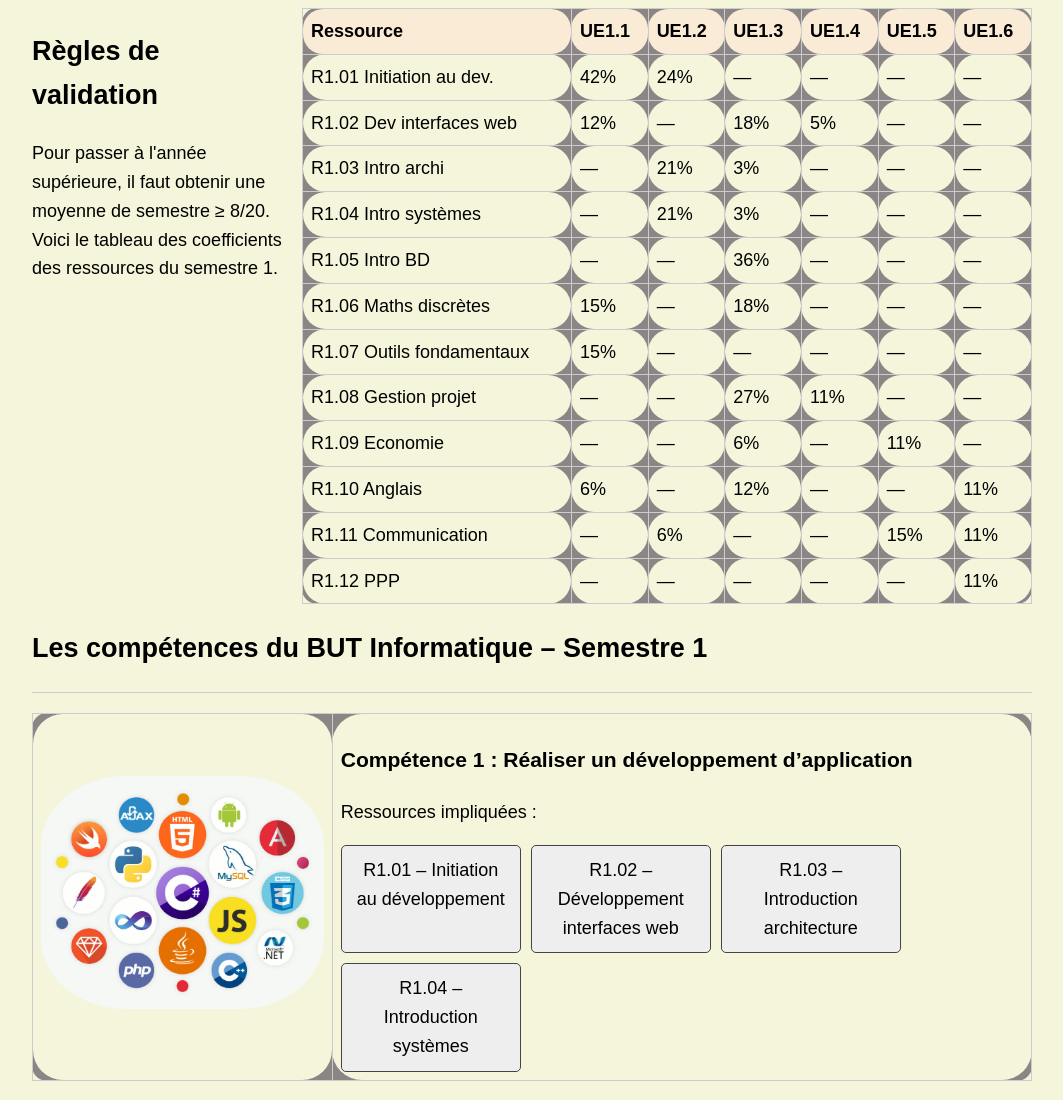
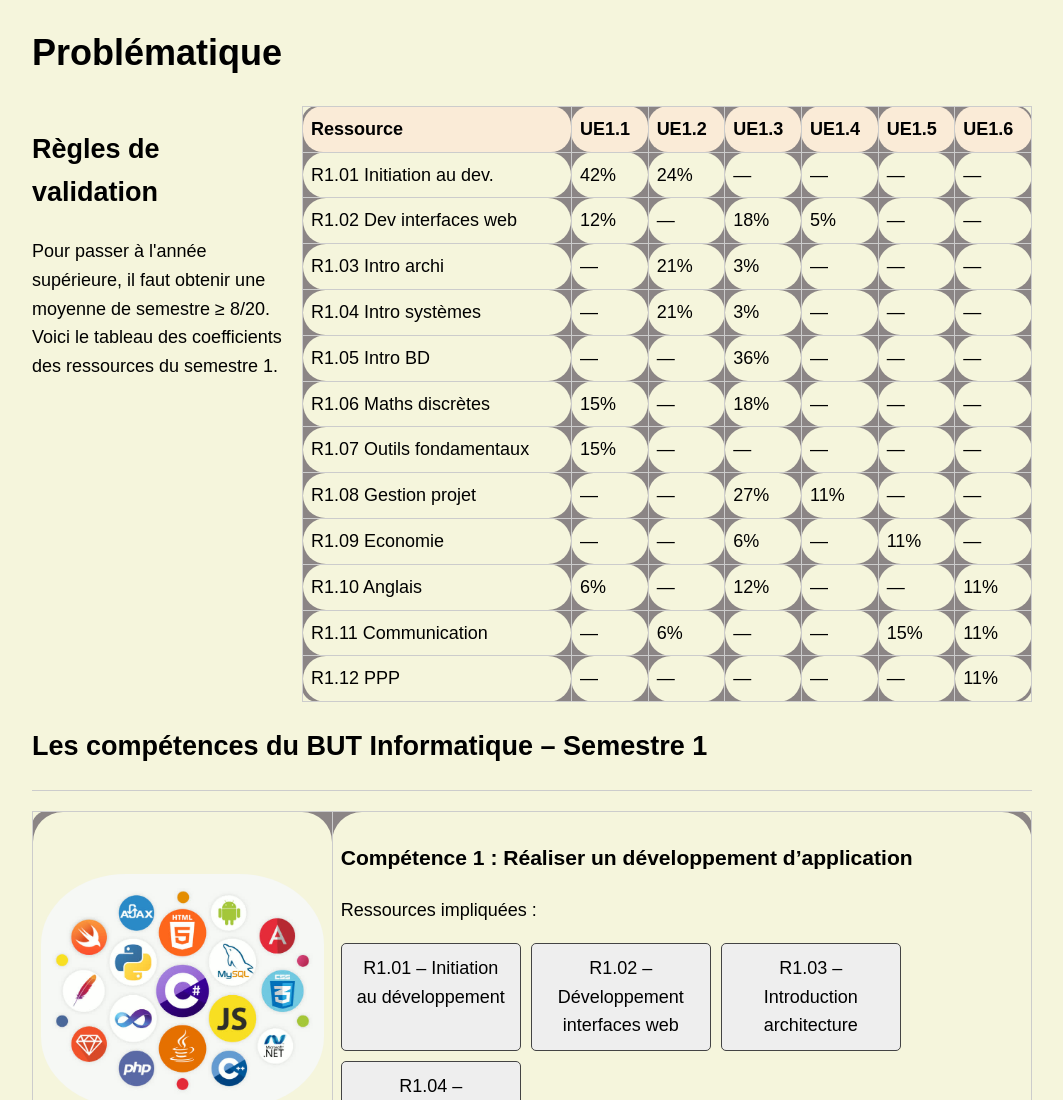
Before and after one commit to LucasV727/r1.02-miniprojet, a plain HTML site: page PrésentationBUT.html in a window 1280 px wide. Shown: the top 1100 px of the page, without its empty margins (108-1171 px from the left). Drawn offline with Linux system fonts and the light colour scheme.

Commit message:
scale thing

```diff
--- a/PrésentationBUT.html
+++ b/PrésentationBUT.html
@@ -15,6 +15,7 @@
 
   <body>
     <main>
+      <h1>Problématique</h1>
       <!-- Partie 1 : texte + tableau côte à côte -->
       <div class="container">
         <div>
```
